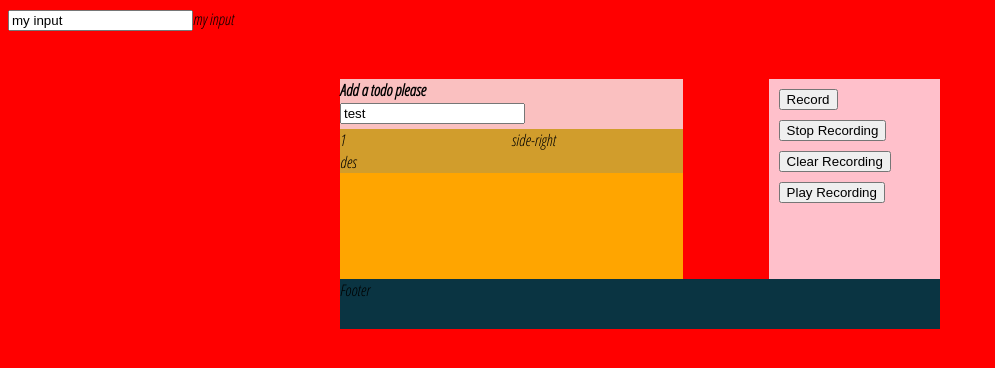
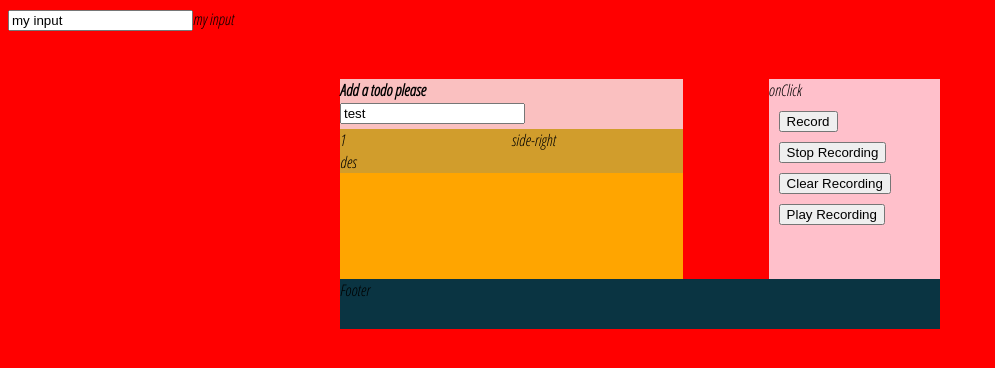
Before and after one commit to code-in-time/react_setup_from_scratch, a React app: page / in a window 1280 px wide. Shown: the top 368 px of the page, without its empty margins (0-995 px from the left). Built offline with nearby package versions, Linux system fonts and the light colour scheme.

Commit message:
Onclick buttons in container

```diff
--- a/src/components/Button.tsx
+++ b/src/components/Button.tsx
@@ -3,11 +3,12 @@ import './Button.css'
 
 interface IProps {
   txt: string,
+  onClick: () => void
 }
 
-const Button: FunctionComponent<IProps> = ({txt}) => {
+const Button: FunctionComponent<IProps> = ({txt, onClick}) => {
   return (
-    <button className="Button" type="button">
+    <button className="Button" type="button" onClick={onClick}>
         {txt}
     </button>
   );
--- a/src/components/Main.tsx
+++ b/src/components/Main.tsx
@@ -3,6 +3,7 @@ import './Main.css';
 import Button from './Button';
 import AddTodoArea from './AddTodoArea';
 import TodoArea from './TodoArea';
+import RightControls from './RightControls';
 
 const Main = () => {
   return (
@@ -21,10 +22,7 @@ const Main = () => {
 
       </div>
       <div className="item-3">
-        <Button txt="Record"/>
-        <Button txt="Stop Recording"/>
-        <Button txt="Clear Recording"/>
-        <Button txt="Play Recording"/>
+        <RightControls />
       </div>
       <div className="item-4">Footer</div>
     </div>
--- /dev/null
+++ b/src/components/RightControls.tsx
@@ -0,0 +1,16 @@
+import React from 'react';
+import Button from './Button';
+
+const RightControls = () => {
+  return (
+    <div>
+    onClick
+    <Button txt="Record" onClick={() => console.log('onClick Record')}/>
+    <Button txt="Stop Recording" onClick={() => console.log('onClick Stop Recording')}/>
+    <Button txt="Clear Recording" onClick={() => console.log('onClick Clear Recording')}/>
+    <Button txt="Play Recording" onClick={() => console.log('onClick Play Recording')}/>
+    </div>
+  );
+};
+
+export default RightControls;
--- a/src/stores/context.tsx
+++ b/src/stores/context.tsx
@@ -1,6 +1,5 @@
 import React from 'react'
 import TodoStore from './TodoStore'
-import ThemeStore from './ThemeStore'
 
 export const storesContext = React.createContext({
   TodoStore: new TodoStore(),
```
